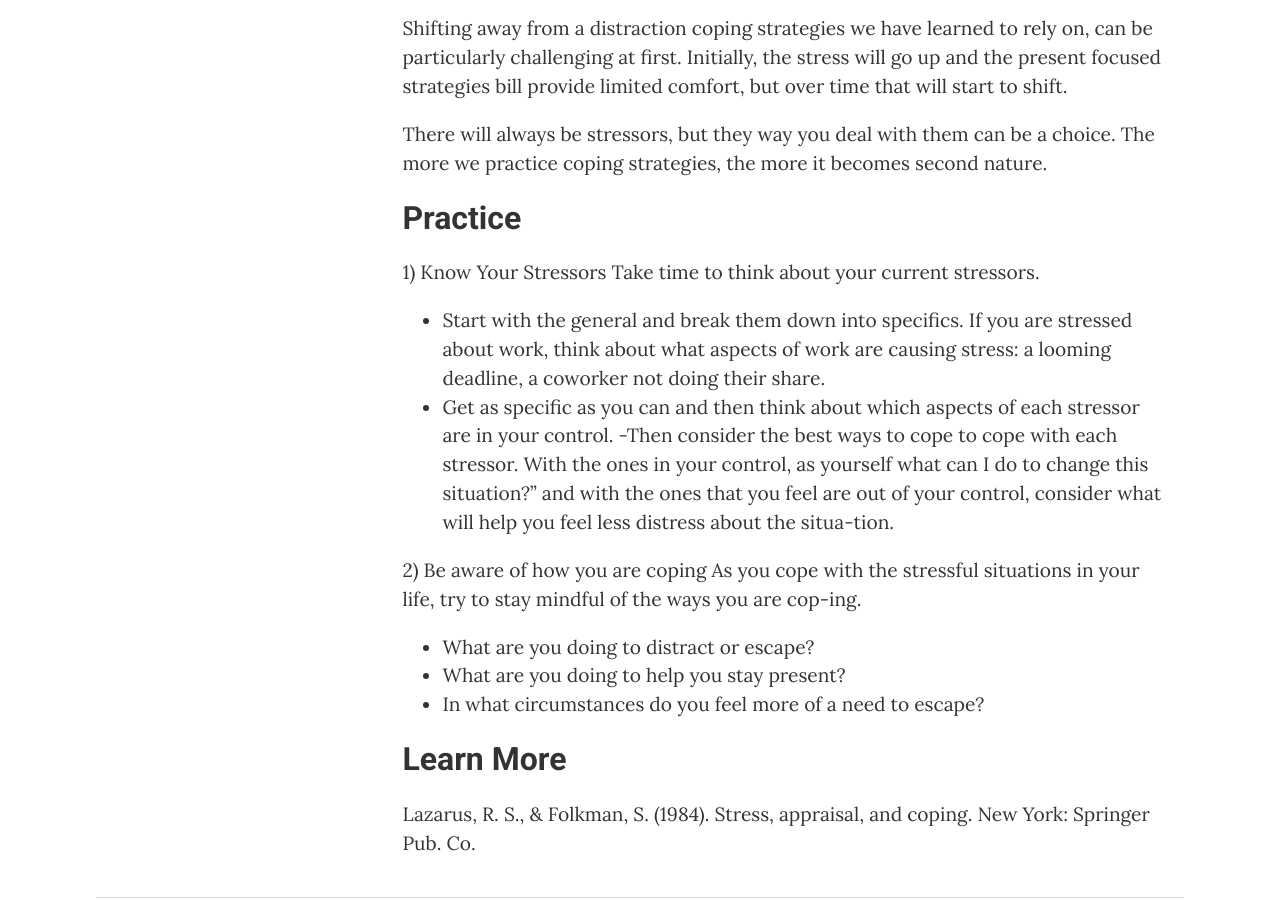
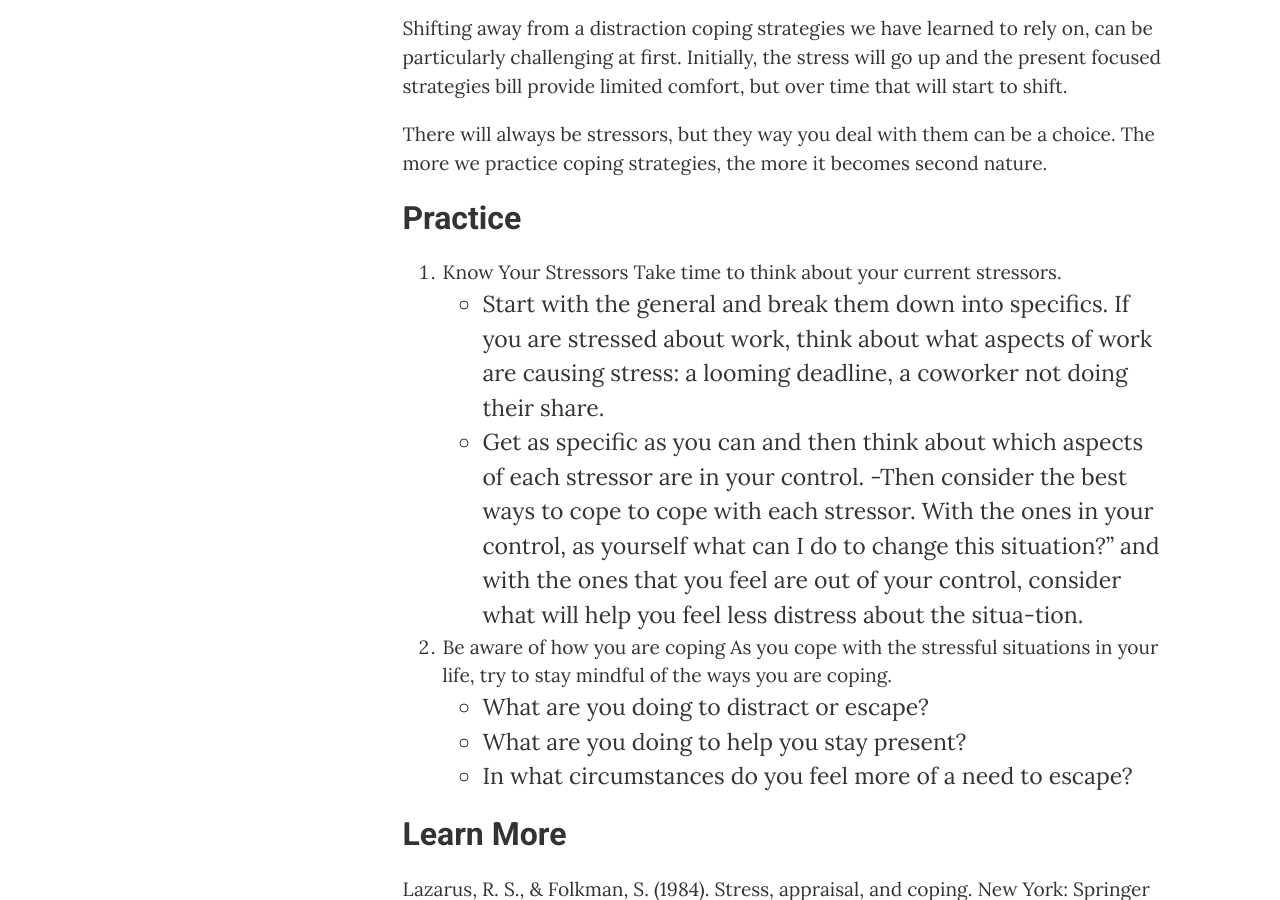
Before and after one commit to mtorres253/mtorres253.github.io, a Jekyll site: the page built from chapt-4/index.md, in a window 1280 px wide and 900 px high, scrolled down 4048 px. Built offline with Jekyll 4.4.1, drawn with Linux system fonts in a browser that asks for light colours.

Commit message:
Update index.md

```diff
--- a/chapt-4/index.md
+++ b/chapt-4/index.md
@@ -111,14 +111,14 @@
 
 # Practice
 
-1) Know Your Stressors
+1. Know Your Stressors
 Take time to think about your current stressors.
 - Start with the general and break them down into specifics. If you are stressed about work, think about what aspects of work are causing stress: a looming deadline, a coworker not doing their share.
 -	Get as specific as you can and then think about which aspects of each stressor are in your control.
 -Then consider the best ways to cope to cope with each stressor. With the ones in your control, as yourself what can I do to change this situation?” and with the ones that you feel are out of your control, consider what will help you feel less distress about the situa-tion.
 
-2) Be aware of how you are coping
-As you cope with the stressful situations in your life, try to stay mindful of the ways you are cop-ing.
+2.  Be aware of how you are coping
+As you cope with the stressful situations in your life, try to stay mindful of the ways you are coping.
 - What are you doing to distract or escape?
 - What are you doing to help you stay present?
 - In what circumstances do you feel more of a need to escape?
```
